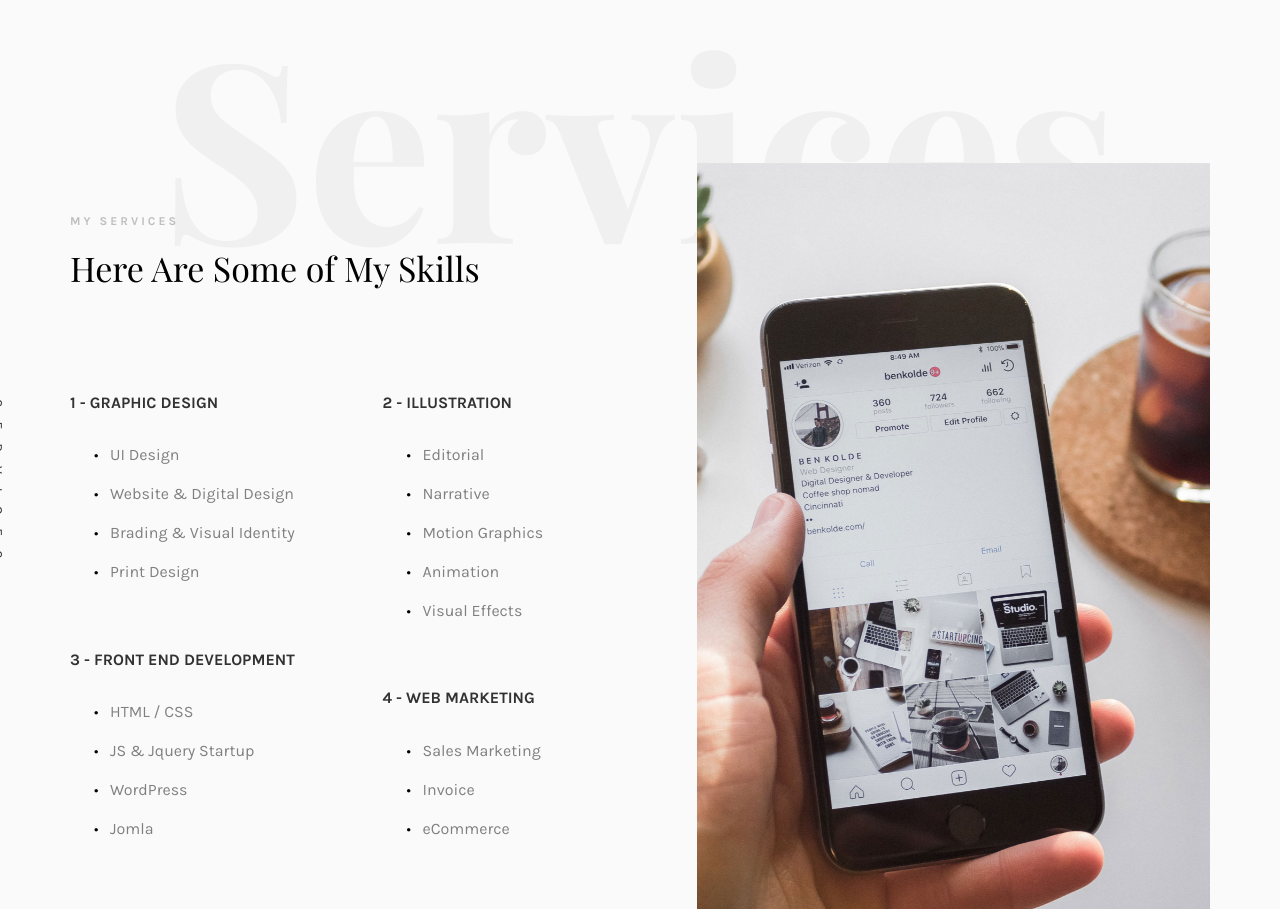
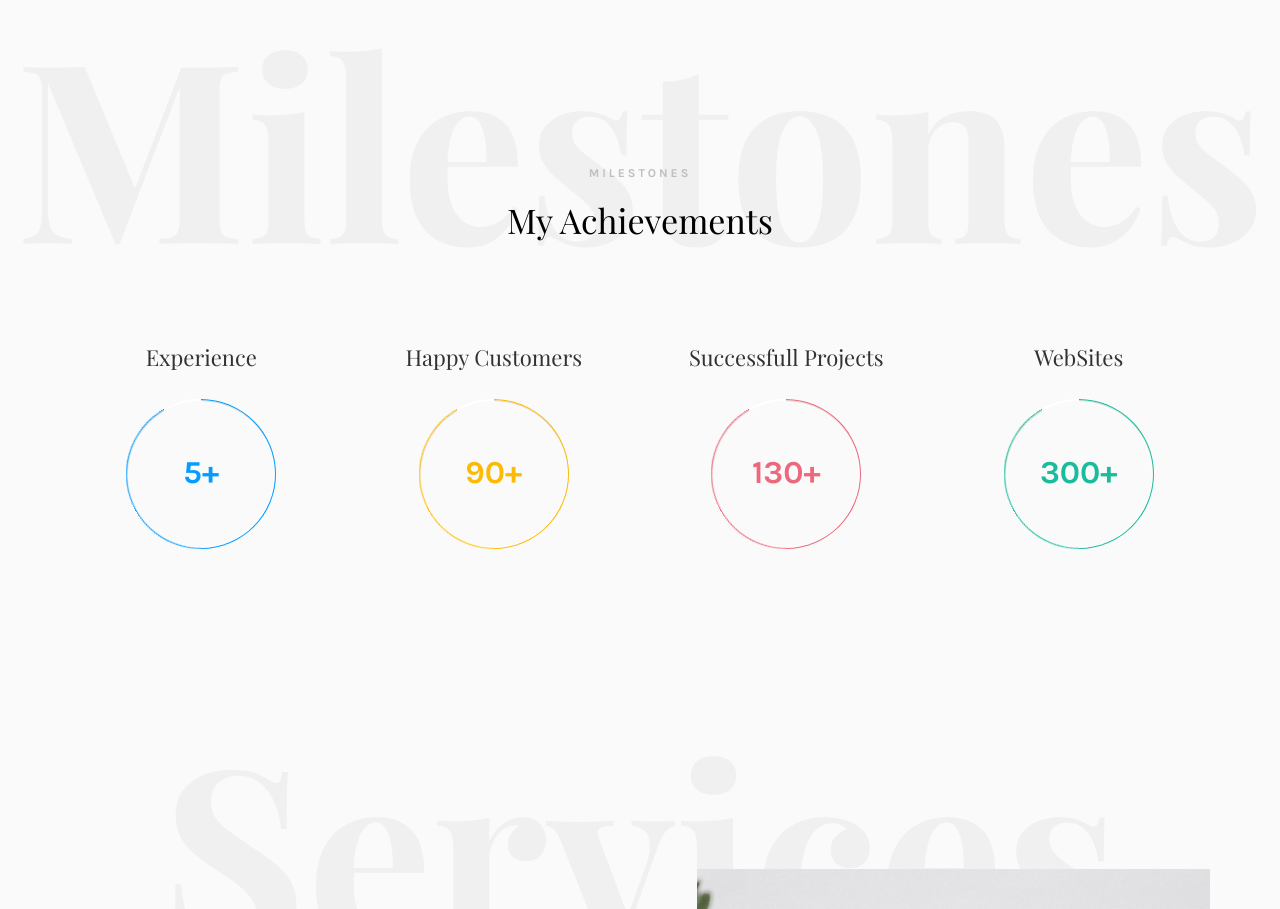
Before and after one commit to hafiz9ouman/Sana-site, a plain HTML site: page index.html in a window 1280 px wide. Shown: the part 917-1826 px from the top of the page. Drawn offline with nearby package versions, Linux system fonts and the light colour scheme; files whose address does not match are found by name; a web font is replaced by a local one.

Commit message:
added milestone

```diff
--- a/css/style.css
+++ b/css/style.css
@@ -551,8 +551,8 @@ header {
   color: #fdba04; }
 
 .progress.yellow .progress-left .progress-bar {
-  -webkit-animation: loading-3 1s linear forwards 1.8s;
-  animation: loading-3 1s linear forwards 1.8s; }
+  -webkit-animation: loading-2 1s linear forwards 1.8s;
+  animation: loading-2 1s linear forwards 1.8s; }
 
 .progress.pink .progress-bar {
   border-color: #ed687c; }
@@ -561,8 +561,8 @@ header {
   color: #ed687c; }
 
 .progress.pink .progress-left .progress-bar {
-  -webkit-animation: loading-4 0.4s linear forwards 1.8s;
-  animation: loading-4 0.4s linear forwards 1.8s; }
+  -webkit-animation: loading-2 0.4s linear forwards 1.8s;
+  animation: loading-2 0.4s linear forwards 1.8s; }
 
 .progress.green .progress-bar {
   border-color: #1abc9c; }
@@ -571,8 +571,8 @@ header {
   color: #1abc9c; }
 
 .progress.green .progress-left .progress-bar {
-  -webkit-animation: loading-5 1.2s linear forwards 1.8s;
-  animation: loading-5 1.2s linear forwards 1.8s; }
+  -webkit-animation: loading-2 1.2s linear forwards 1.8s;
+  animation: loading-2 1.2s linear forwards 1.8s; }
 
 @-webkit-keyframes loading-1 {
   0% {
--- a/index.html
+++ b/index.html
@@ -153,6 +153,74 @@
 				</div>
 			</div>
 		</div>
+
+		<div id="colorlib-progress">
+			<div class="container">
+				<div class="row text-center">
+					<h2 class="bold">Milestones</h2>
+				</div>
+				<div class="row">
+					<div class="col-md-12 col-md-offset-0 text-center animate-box intro-heading">
+						<span>Milestones</span>
+						<h2>My Achievements</h2>
+					</div>
+				</div>
+				<div class="row">
+			      <div class="col-md-3 col-sm-6 text-center">
+			      	<h2 class="progress-head">Experience</h2>
+		            <div class="progress blue">
+		                <span class="progress-left">
+		                    <span class="progress-bar"></span>
+		                </span>
+		                <span class="progress-right">
+		                    <span class="progress-bar"></span>
+		                </span>
+		                <div class="progress-value"><strong>5+</strong></div>
+		            </div>
+		         </div>
+
+		         <div class="col-md-3 col-sm-6 text-center">
+		         	<h2 class="progress-head">Happy Customers</h2>
+		            <div class="progress yellow">
+		                <span class="progress-left">
+		                    <span class="progress-bar"></span>
+		                </span>
+		                <span class="progress-right">
+		                    <span class="progress-bar"></span>
+		                </span>
+		                <div class="progress-value"><strong>90+</strong></div>
+		            </div>
+		         </div>
+
+		         <div class="col-md-3 col-sm-6 text-center">
+		         	<h2 class="progress-head">Successfull Projects</h2>
+		            <div class="progress pink">
+		                <span class="progress-left">
+		                    <span class="progress-bar"></span>
+		                </span>
+		                <span class="progress-right">
+		                    <span class="progress-bar"></span>
+		                </span>
+		                <div class="progress-value"><strong>130+</strong></div>
+		            </div>
+		         </div>
+
+		         <div class="col-md-3 col-sm-6 text-center">
+		         	<h2 class="progress-head">WebSites</h2>
+		            <div class="progress green">
+		                <span class="progress-left">
+		                    <span class="progress-bar"></span>
+		                </span>
+		                <span class="progress-right">
+		                    <span class="progress-bar"></span>
+		                </span>
+		                <div class="progress-value"><strong>300+</strong></div>
+		            </div>
+		         </div>
+			   </div>
+			</div>
+		</div>
+
 		<div id="colorlib-services">
 			<div class="container">
 				<div class="row text-center">
```
